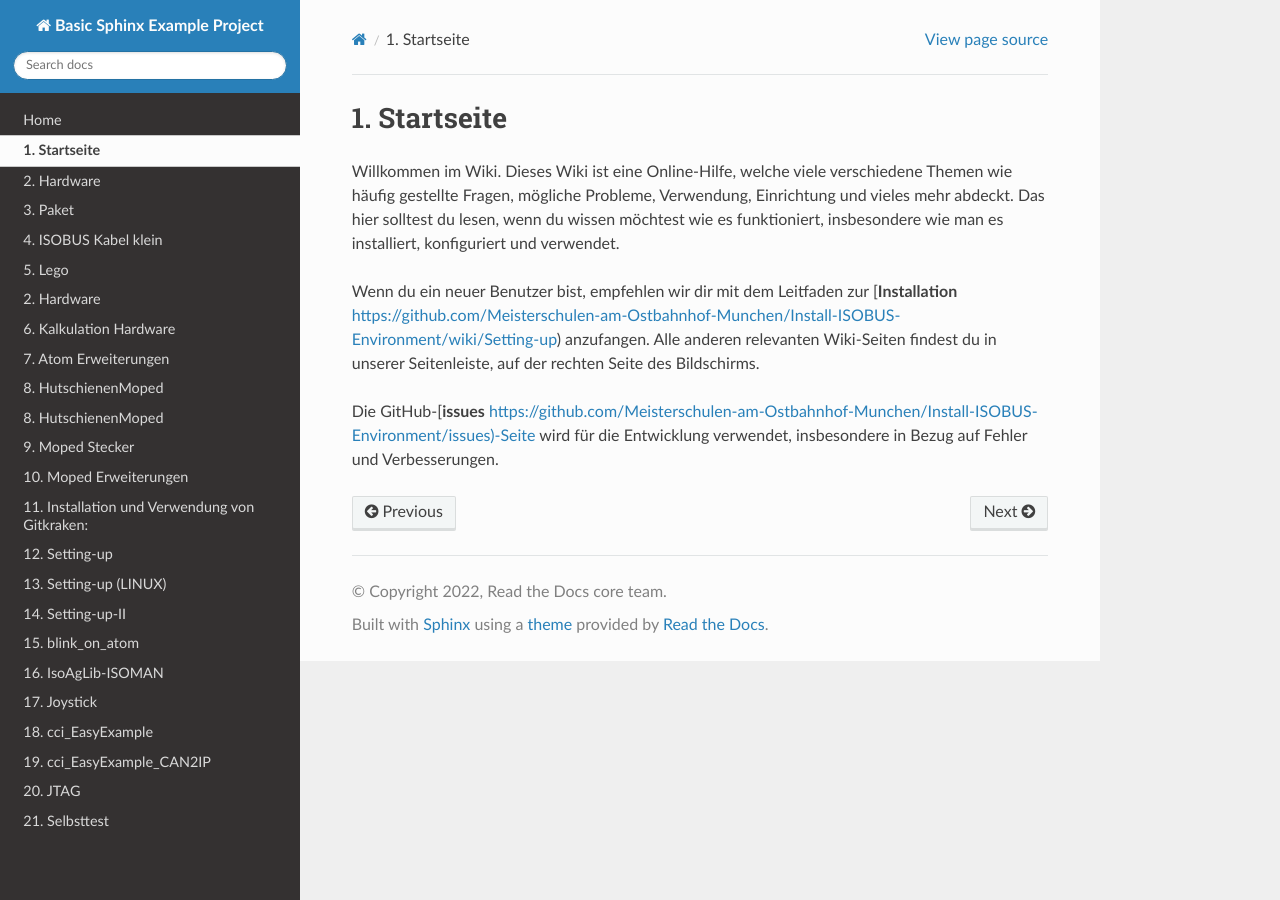
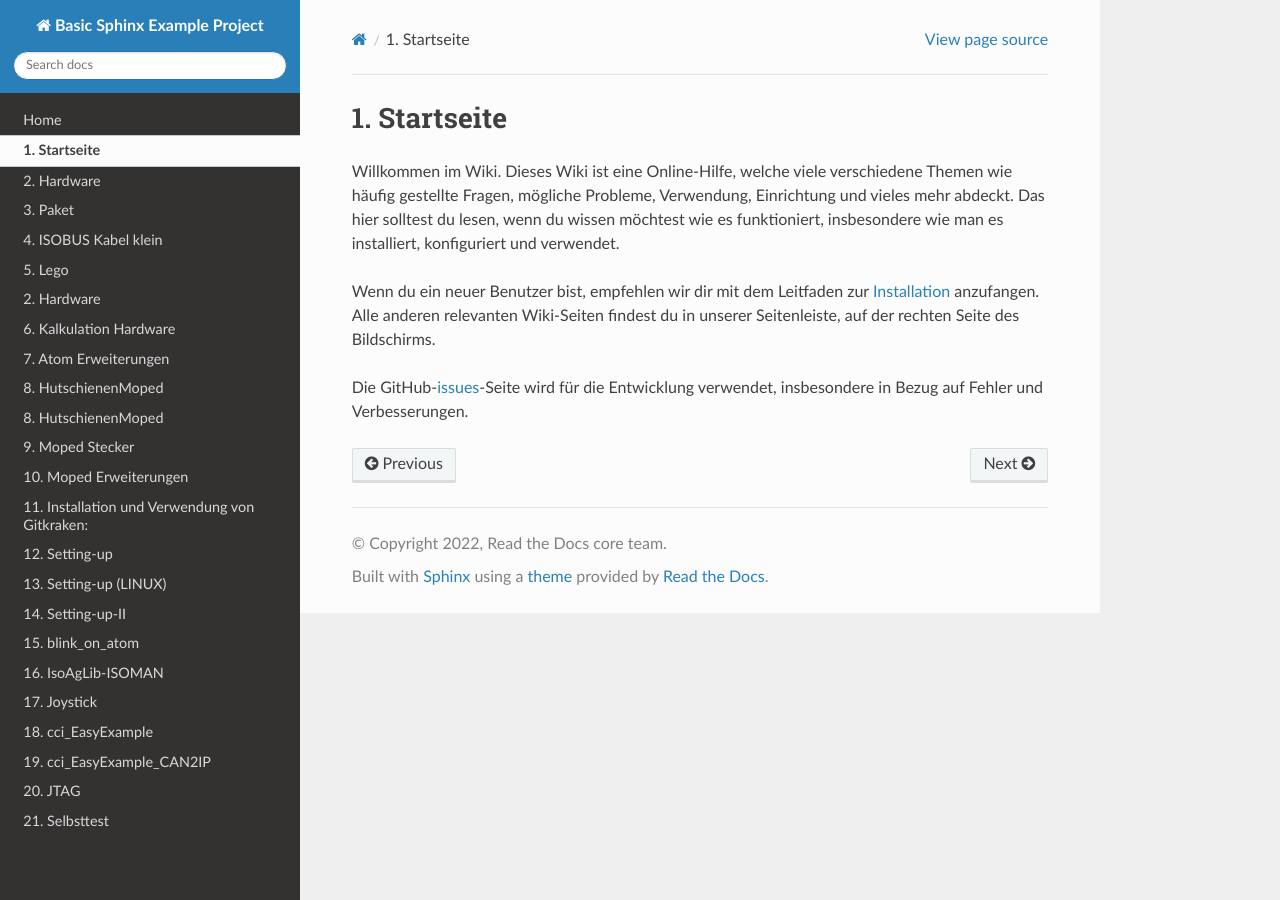
Before and after one commit to franz-ms-muc/Install-ISOBUS-Environment-docs, a Sphinx documentation site: the page built from docs/Home.rst, in a window 1280 px wide. Built offline with Sphinx 7.4.7 and the Read the Docs theme 2.0.0, drawn with Linux system fonts in a browser that asks for light colours; pages that are not in the unit, such as notebooks, are missing from menus; some of the changed lines change nothing that is shown.

Commit message:
Update Home.rst

```diff
--- a/docs/Home.rst
+++ b/docs/Home.rst
@@ -3,6 +3,9 @@ Startseite
 
 Willkommen im Wiki. Dieses Wiki ist eine Online-Hilfe, welche viele verschiedene Themen wie häufig gestellte Fragen, mögliche Probleme, Verwendung, Einrichtung und vieles mehr abdeckt. Das hier solltest du lesen, wenn du wissen möchtest wie es funktioniert, insbesondere wie man es installiert, konfiguriert und verwendet.
 
-Wenn du ein neuer Benutzer bist, empfehlen wir dir mit dem Leitfaden zur [**Installation** https://github.com/Meisterschulen-am-Ostbahnhof-Munchen/Install-ISOBUS-Environment/wiki/Setting-up) anzufangen. Alle anderen relevanten Wiki-Seiten findest du in unserer Seitenleiste, auf der rechten Seite des Bildschirms.
+Wenn du ein neuer Benutzer bist, empfehlen wir dir mit dem Leitfaden zur `Installation`_ anzufangen. Alle anderen relevanten Wiki-Seiten findest du in unserer Seitenleiste, auf der rechten Seite des Bildschirms.
 
-Die GitHub-[**issues** https://github.com/Meisterschulen-am-Ostbahnhof-Munchen/Install-ISOBUS-Environment/issues)\-Seite wird für die Entwicklung verwendet, insbesondere in Bezug auf Fehler und Verbesserungen.
+Die GitHub-`issues`_-Seite wird für die Entwicklung verwendet, insbesondere in Bezug auf Fehler und Verbesserungen.
+
+.. _Installation: https://github.com/Meisterschulen-am-Ostbahnhof-Munchen/Install-ISOBUS-Environment/wiki/Setting-up
+.. _issues: https://github.com/Meisterschulen-am-Ostbahnhof-Munchen/Install-ISOBUS-Environment/issues
```
